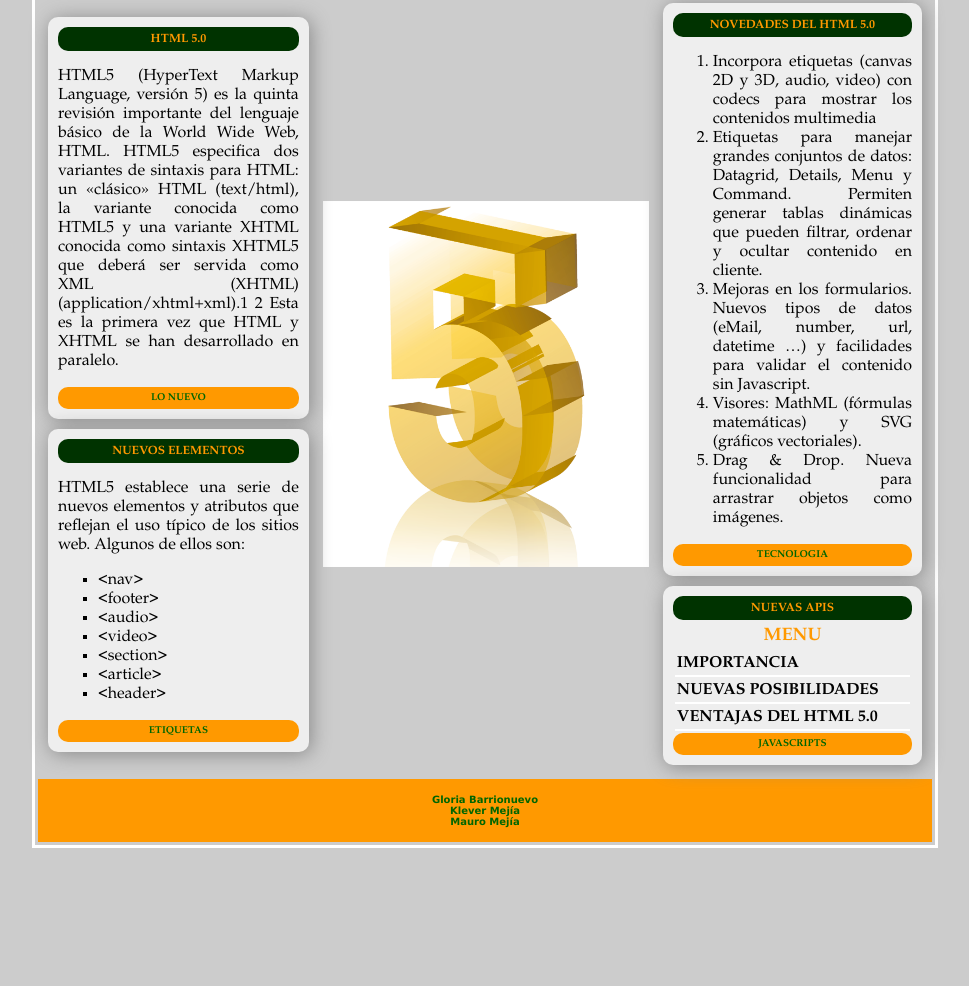
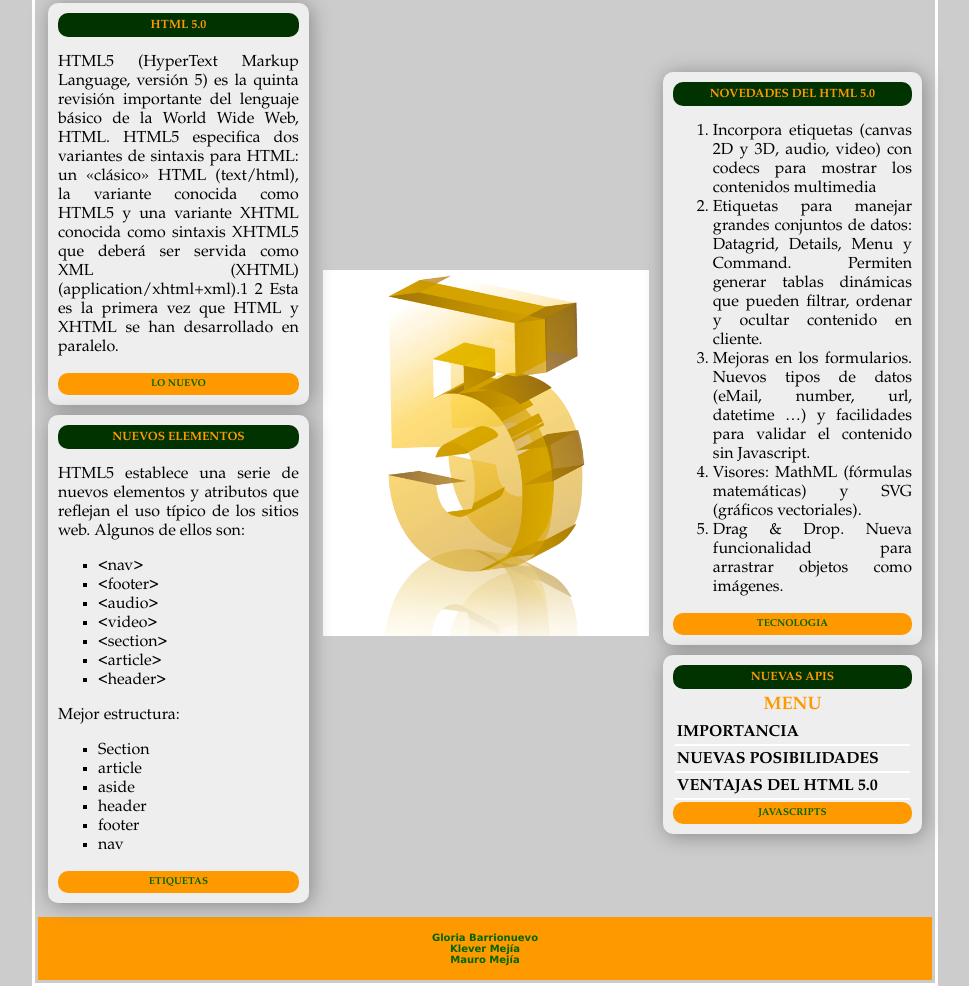
Before and after one commit to mauropaul/Website, a plain HTML site: page html5.html in a window 1280 px wide. Shown: the part 318-1304 px from the top of the page, without its empty margins (155-1124 px from the left). Before the commit the page ends 1166 px from the top, so only its background shows below. Drawn offline with Linux system fonts and the light colour scheme.

Commit message:
Update html5.html
Agregue las mejoras en la estructura de HTML5

```diff
--- a/html5.html
+++ b/html5.html
@@ -74,6 +74,24 @@ HTML5 establece una serie de nuevos elementos y atributos que reflejan el uso t
 <li>&lt;header&gt;</li>
 
 </ul>
+
+
+
+<p align="justify">
+Mejor estructura:
+
+<ul Type="square">
+<li>Section</li>
+<li>article </li>
+<li>aside</li>
+<li>header</li>
+<li>footer</li>
+<li>nav</li>
+
+
+</ul>
+
+
 <footer>
   <h2>ETIQUETAS</h2>
 </footer>
```
